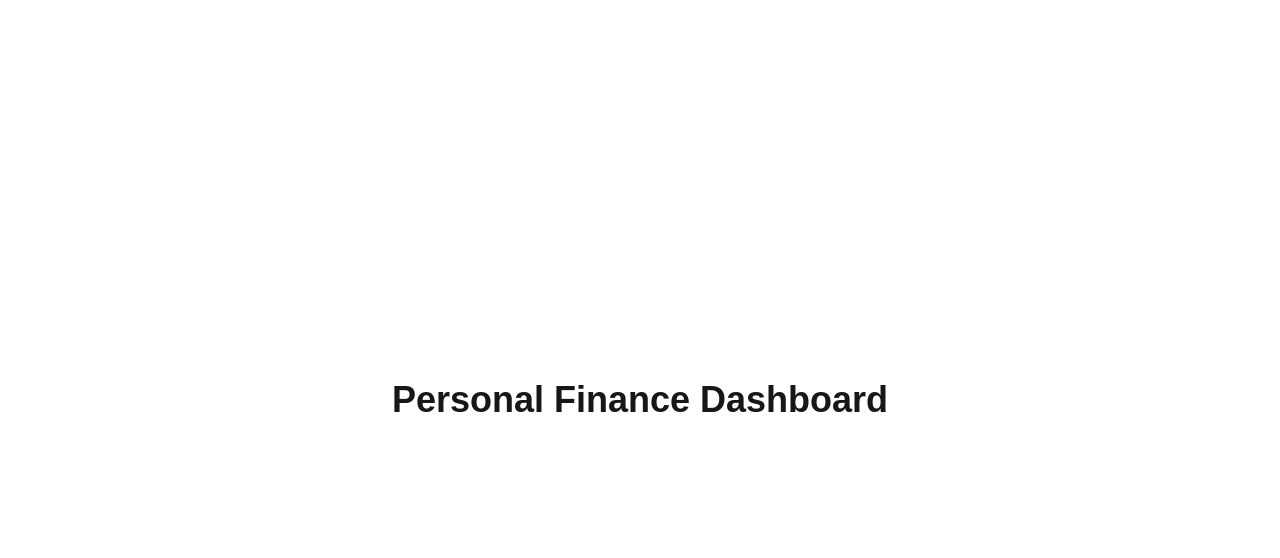
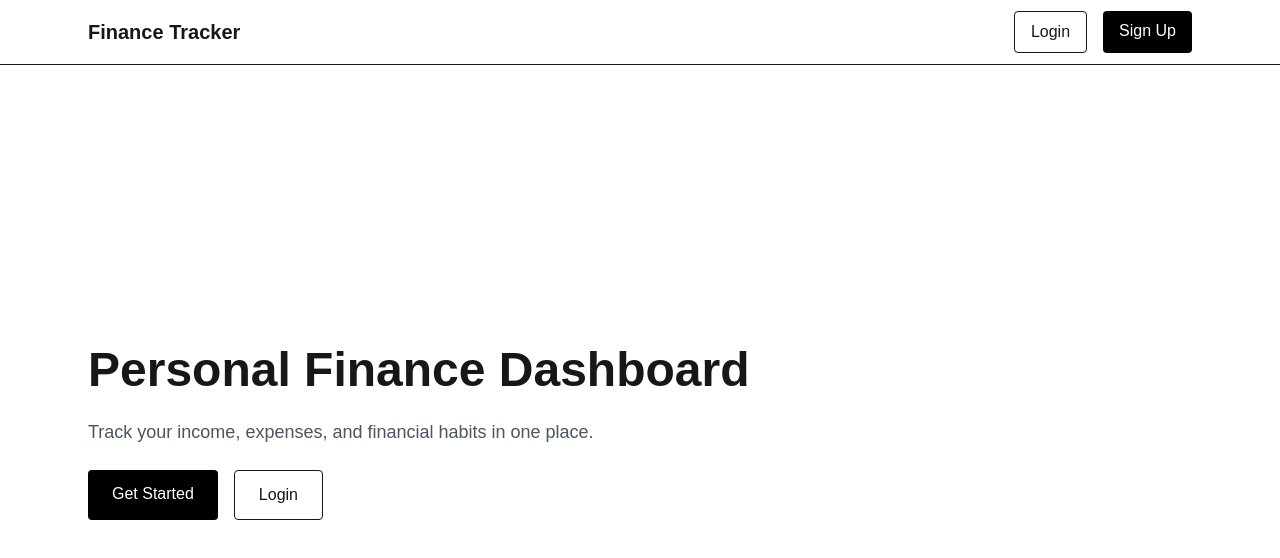
Before and after one commit to haryokuncoro/personal-finance-dashboard, a Next.js app: page / in a window 1280 px wide. Shown: the top 558 px of the page. Built offline with nearby package versions, Linux system fonts and the light colour scheme.

Commit message:
add navbar at home page

```diff
--- a/src/app/page.tsx
+++ b/src/app/page.tsx
@@ -1,9 +1,38 @@
+import Navbar from "@/components/navbar";
+
 export default function HomePage() {
   return (
-    <main className="flex min-h-screen items-center justify-center">
-      <h1 className="text-4xl font-bold">
-        Personal Finance Dashboard
-      </h1>
-    </main>
+    <>
+      <Navbar />
+
+      <main className="mx-auto flex min-h-[calc(100vh-64px)] max-w-6xl items-center px-6">
+        <div className="max-w-2xl">
+          <h1 className="mb-6 text-5xl font-bold">
+            Personal Finance Dashboard
+          </h1>
+
+          <p className="mb-6 text-lg text-gray-600">
+            Track your income, expenses,
+            and financial habits in one place.
+          </p>
+
+          <div className="flex gap-4">
+            <a
+              href="/register"
+              className="rounded bg-black px-6 py-3 text-white"
+            >
+              Get Started
+            </a>
+
+            <a
+              href="/login"
+              className="rounded border px-6 py-3"
+            >
+              Login
+            </a>
+          </div>
+        </div>
+      </main>
+    </>
   );
 }
--- /dev/null
+++ b/src/components/navbar.tsx
@@ -0,0 +1,32 @@
+import Link from "next/link";
+
+export default function Navbar() {
+  return (
+    <nav className="border-b">
+      <div className="mx-auto flex h-16 max-w-6xl items-center justify-between px-6">
+        <Link
+          href="/"
+          className="text-xl font-bold"
+        >
+          Finance Tracker
+        </Link>
+
+        <div className="flex gap-4">
+          <Link
+            href="/login"
+            className="rounded border px-4 py-2"
+          >
+            Login
+          </Link>
+
+          <Link
+            href="/register"
+            className="rounded bg-black px-4 py-2 text-white"
+          >
+            Sign Up
+          </Link>
+        </div>
+      </div>
+    </nav>
+  );
+}
```
